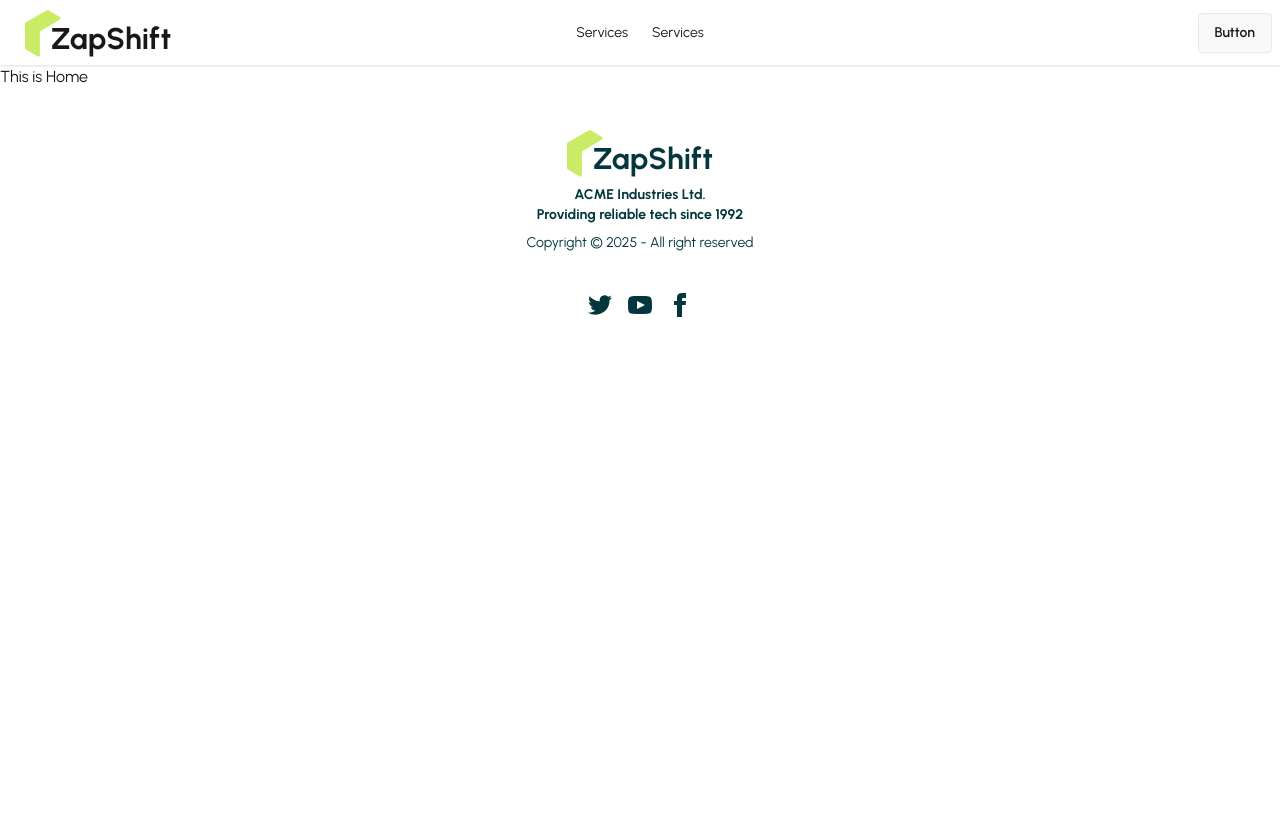
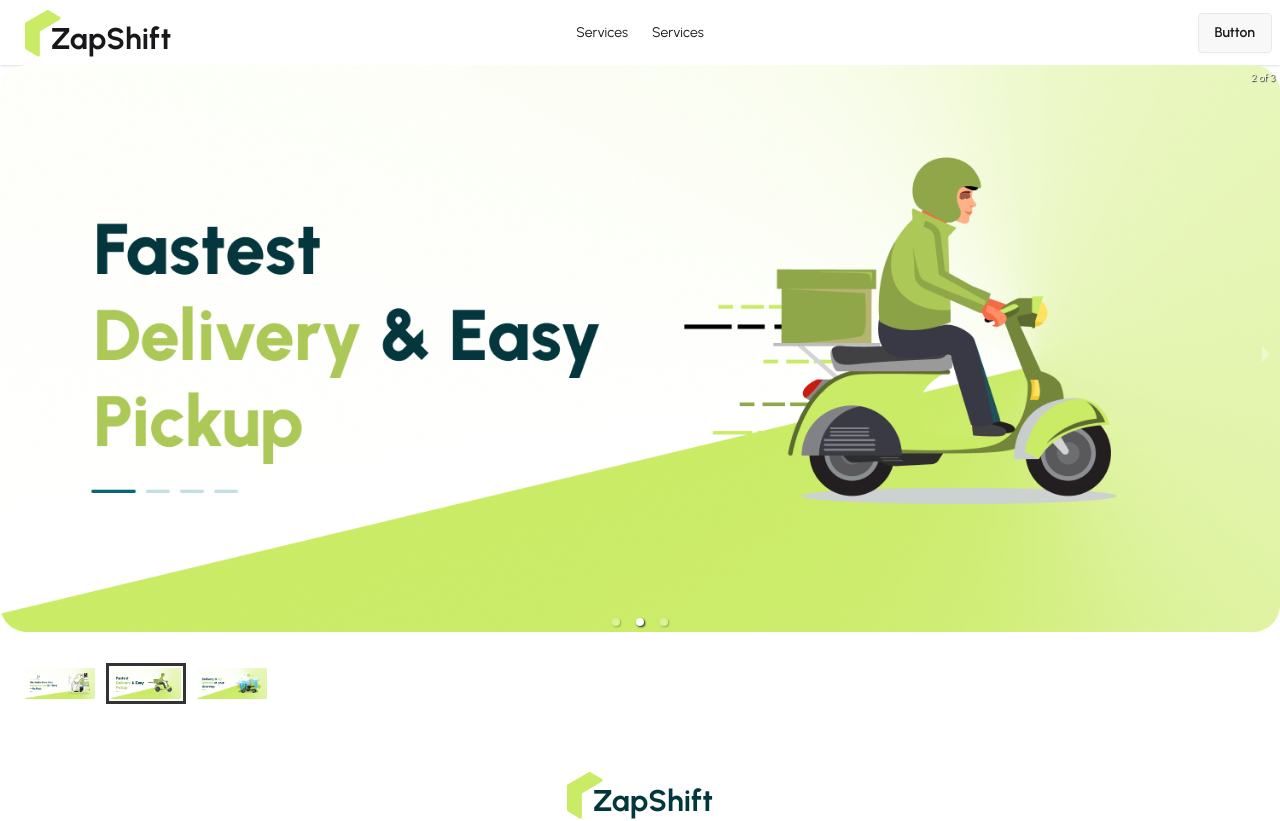
Before and after one commit to MasumRezaMunna/Zap-Shift-Client, a React (Vite) app in the folder zap-shift-client/: page / in a window 1280 px wide. Shown: the top 821 px of the page. Before the commit the page ends 800 px from the top, so only its background shows below. Built offline with nearby package versions, Linux system fonts and the light colour scheme.

Commit message:
set banner component

```diff
--- a/zap-shift-client/package.json
+++ b/zap-shift-client/package.json
@@ -14,6 +14,7 @@
     "react": "^19.2.0",
     "react-dom": "^19.2.0",
     "react-icons": "^5.5.0",
+    "react-responsive-carousel": "^3.2.23",
     "react-router": "^7.9.6",
     "tailwindcss": "^4.1.17"
   },
--- a/zap-shift-client/src/pages/Banner/Banner.jsx
+++ b/zap-shift-client/src/pages/Banner/Banner.jsx
@@ -1,10 +1,24 @@
 import React from 'react';
+import "react-responsive-carousel/lib/styles/carousel.min.css";
+import { Carousel } from 'react-responsive-carousel';
+
+import bannerImg1 from '../../assets/banner/banner1.png'
+import bannerImg2 from '../../assets/banner/banner2.png'
+import bannerImg3 from '../../assets/banner/banner3.png'
 
 const Banner = () => {
     return (
-        <div>
-
-        </div>
+        <Carousel autoPlay={true} infiniteLoop={true}>
+                <div>
+                    <img src={bannerImg1} />
+                </div>
+                <div>
+                    <img src={bannerImg2} />
+                </div>
+                <div>
+                    <img src={bannerImg3} />
+                </div>
+            </Carousel>
     );
 };
 
--- a/zap-shift-client/src/pages/Home/Home/Home.jsx
+++ b/zap-shift-client/src/pages/Home/Home/Home.jsx
@@ -1,9 +1,10 @@
 import React from 'react';
+import Banner from '../../Banner/Banner';
 
 const Home = () => {
     return (
         <div>
-            <h2>This is Home</h2>
+            <Banner></Banner>
         </div>
     );
 };
```
Also changed, not shown: 1 other file (tests, documents, lock files or other folders).
